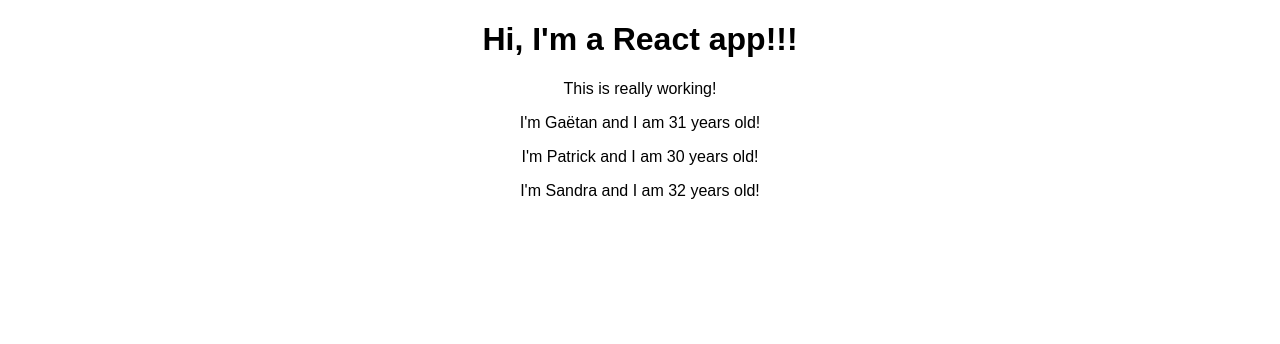
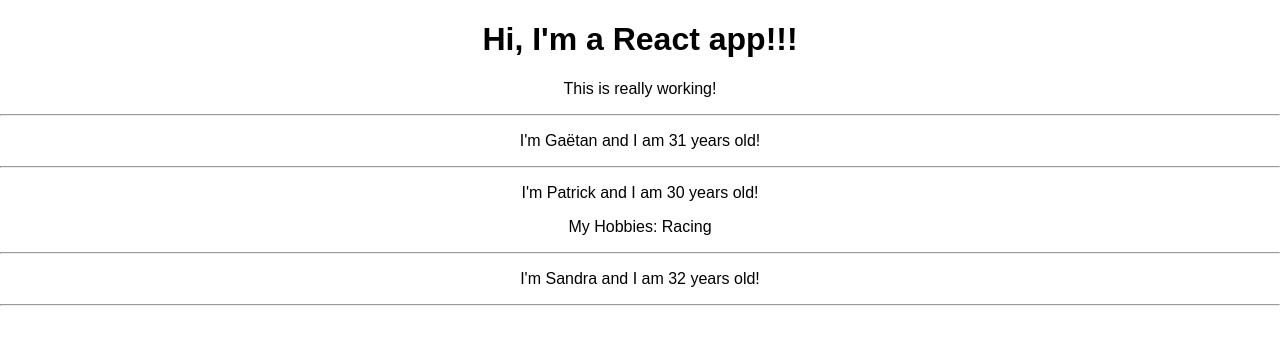
Before and after one commit to gaetanBloch/react-basics, a React (Create React App) app: page / in a window 1280 px wide. Shown: the top 344 px of the page. Built offline with nearby package versions, Linux system fonts and the light colour scheme.

Commit message:
Used the children prop

```diff
--- a/src/App.js
+++ b/src/App.js
@@ -8,9 +8,13 @@
       <div className="App">
         <h1>Hi, I'm a React app!!!</h1>
         <p>This is really working!</p>
+        <hr/>
         <Person name="Gaëtan" age="31"/>
-        <Person name="Patrick" age="30"/>
+        <hr/>
+        <Person name="Patrick" age="30">My Hobbies: Racing</Person>
+        <hr/>
         <Person name="Sandra" age="32"/>
+        <hr/>
       </div>
     );
     // return React.createElement(
--- a/src/Person/Person.js
+++ b/src/Person/Person.js
@@ -1,7 +1,12 @@
 import React from 'react';
 
 const person = (props) => {
-  return <p>I'm {props.name} and I am {props.age} years old!</p>
+  return (
+    <div>
+      <p>I'm {props.name} and I am {props.age} years old!</p>
+      <p>{props.children}</p>
+    </div>
+  )
 };
 
 export default person;
```
